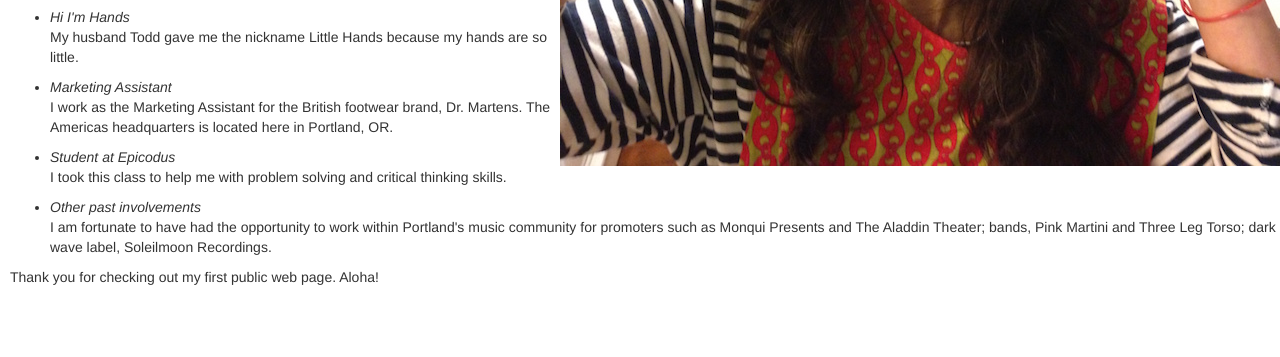
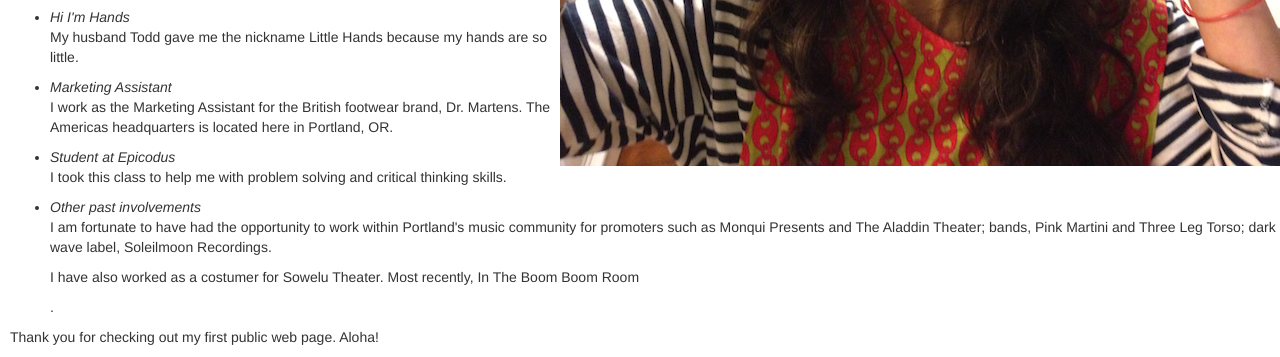
Before and after one commit to alfomila/alfomila.github.io, a plain HTML site: page index.html in a window 1280 px wide. Shown: the part 456-813 px from the top of the page. Drawn offline with Linux system fonts and the light colour scheme.

Commit message:
Adds to About Me, Other past involvements.

```diff
--- a/index.html
+++ b/index.html
@@ -18,12 +18,13 @@
       <li><a href="https://github.com/alfomila/hello-world">hello-world</a></li><p>HTML and github <span class="important">practice</span>.</p>
     </ol>
     <h2>About Me</h2>
-    <div class="amazing">
+    <div class="blue text">
       <ul>
         <li><em>Hi I'm Hands</em></li><p>My husband Todd gave me the nickname Little Hands because my hands are so little.</p>
         <li><em>Marketing Assistant</em></li><p>I work as the Marketing Assistant for the British footwear brand, Dr. Martens. The Americas headquarters is located here in Portland, OR.</p>
         <li><em>Student at Epicodus</em></li><p>I took this class to help me with problem solving and critical thinking skills.</p>
         <li><em>Other past involvements</em></li><p>I am fortunate to have had the opportunity to work within Portland's music community for promoters such as Monqui Presents and The Aladdin Theater; bands, Pink Martini and Three Leg Torso; dark wave label, Soleilmoon Recordings.</p>
+        <p>I have also worked as a costumer for Sowelu Theater. Most recently, </em>In The Boom Boom Room</em></p>.
       </ul>
     </div>
     <p>Thank you for checking out my first public web page. Aloha!</p>
```
